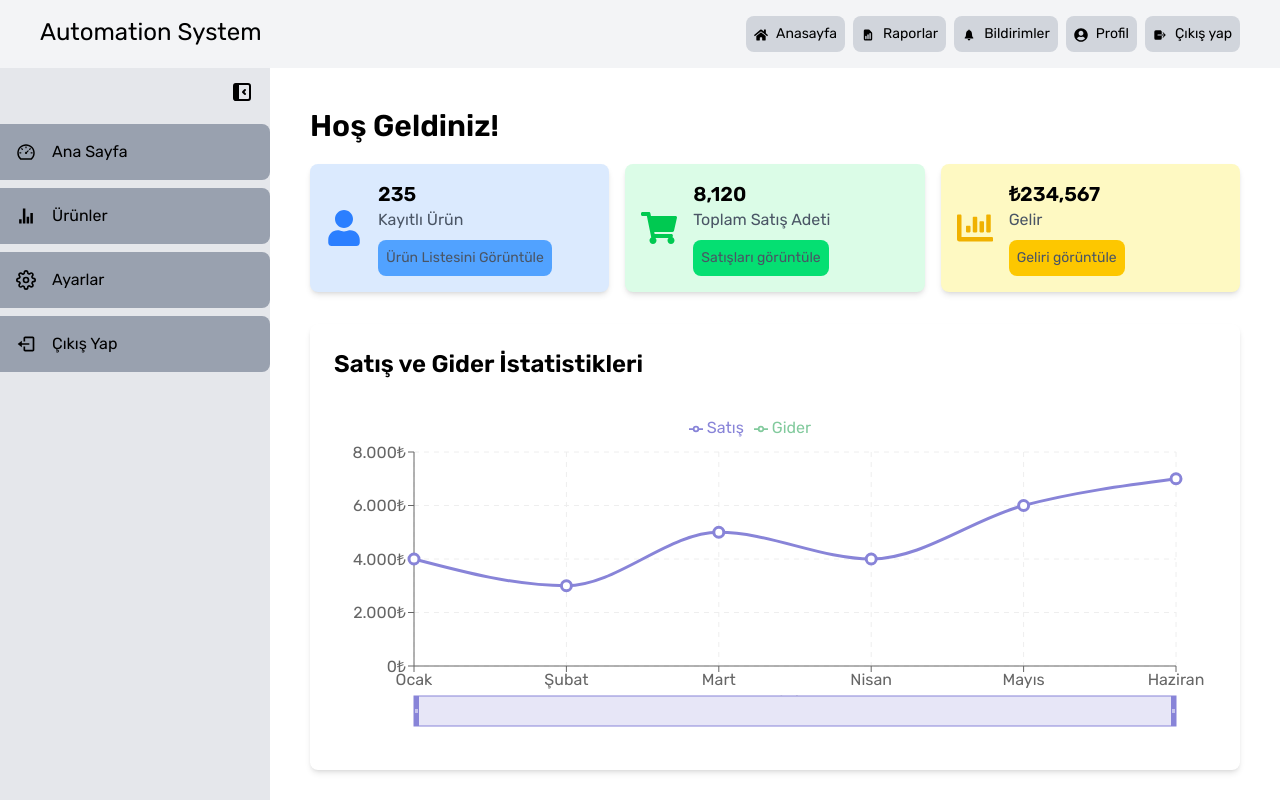
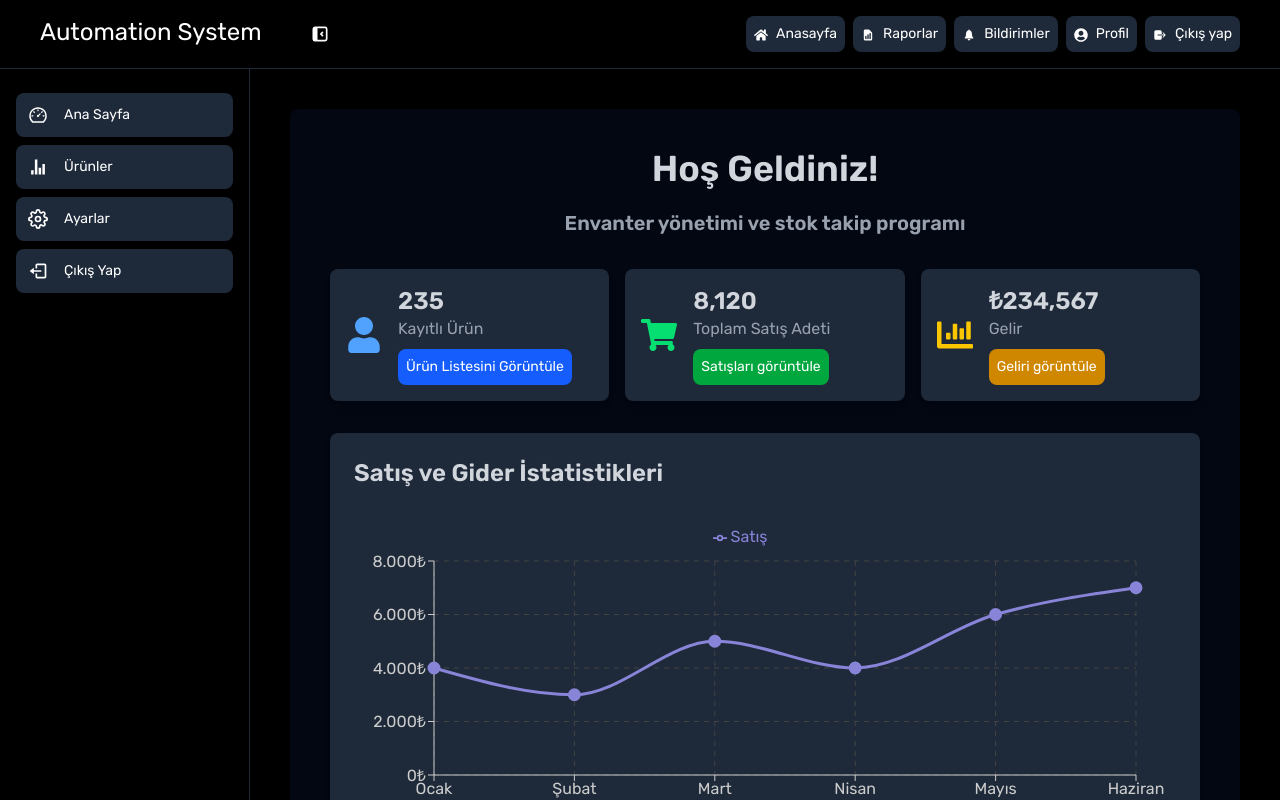
Before and after one commit to muhammed-ogz/AutomationSystem, a React (Vite) app in the folder client/: page / in a window 1280 px wide. Shown: the top 800 px of the page. Built offline with nearby package versions, Linux system fonts and the light colour scheme.

Commit message:
design change

```diff
--- a/client/src/App.tsx
+++ b/client/src/App.tsx
@@ -4,7 +4,7 @@ import Login from './pages/Auth/Login'
 import RegisterUser from './pages/Auth/RegisterUser'
 import DefaultLayout from './layout/DefaultLayout'
 import Home from './pages/Home/Home'
-import ListProduct from './pages/Home/Product/ListProduct'
+import ListProduct from './pages/Product/ListProduct'
 
 function App() {
 
--- a/client/src/components/Footer.tsx
+++ b/client/src/components/Footer.tsx
@@ -3,7 +3,7 @@ import { FaDiscord } from 'react-icons/fa'
 
 export default function Footer() {
   return (
-    <footer className="bg-gray-200 py-10 px-6">
+    <footer className="bg-gray-950 text-gray-300 py-10 px-6">
       <div className="max-w-7xl mx-auto grid grid-cols-1 md:grid-cols-3 gap-8">
 
         {/* 1. Sistem Bilgileri */}
--- a/client/src/components/Navbar.tsx
+++ b/client/src/components/Navbar.tsx
@@ -2,22 +2,32 @@ import { FaHome, FaUserCircle } from "react-icons/fa"
 import { HiDocumentReport } from "react-icons/hi"
 import { IoIosNotifications } from "react-icons/io"
 import { IoLogOut } from "react-icons/io5"
+import { TbLayoutSidebarLeftCollapseFilled, TbLayoutSidebarLeftExpand } from "react-icons/tb";
 
-const Navbar = () => {
+interface NavbarProps {
+  toggleSidebar?: () => void;
+}
+const Navbar = ({ toggleSidebar }: NavbarProps) => {
   return (
-    <section id='navbar'>
-        <div className='flex bg-gray-100 py-4 px-10'>
-          <h1 className='text-2xl'>Automation System</h1>
-          <div className='ml-auto'>
-            <ul className='flex space-x-2'>
-              <li><a href='#' className='flex bg-gray-300 px-2 py-2 text-sm rounded-lg hover:bg-cyan-400'><FaHome className="mt-1 mr-2"/>Anasayfa</a></li>
-              <li><a href='#' className='flex bg-gray-300 px-2 py-2 text-sm rounded-lg hover:bg-orange-400'><HiDocumentReport className="mt-1 mr-2"/>Raporlar</a></li>
-              <li><a href='#' className='flex bg-gray-300 px-2 py-2 text-sm rounded-lg hover:bg-gray-400'><IoIosNotifications className="mt-1 mr-2"/>Bildirimler</a></li>
-              <li><a href='#' className='flex bg-gray-300 px-2 py-2 text-sm rounded-lg hover:bg-yellow-400'><FaUserCircle className="mt-1 mr-2" />Profil</a></li>
-              <li><a href='#' className='flex bg-gray-300 px-2 py-2 text-sm rounded-lg hover:bg-red-400'><IoLogOut className="mt-1 mr-2" />Çıkış yap</a></li>
-            </ul>
-            </div>
+    <section id='navbar' className="border-b border-gray-800">
+      <div className='flex py-4 px-10'>
+        <h1 className='text-2xl'>Automation System</h1>
+        <button
+        onClick={toggleSidebar}
+        className="text-xl ml-10 p-2 rounded-lg"
+        >
+        {toggleSidebar ? <TbLayoutSidebarLeftCollapseFilled /> : <TbLayoutSidebarLeftExpand />}
+        </button>
+        <div className='ml-auto'>
+        <ul className='flex space-x-2'>
+          <li><a href='#' className='flex bg-gray-800 px-2 py-2 text-sm rounded-lg hover:bg-cyan-400'><FaHome className="mt-1 mr-2"/>Anasayfa</a></li>
+          <li><a href='#' className='flex bg-gray-800 px-2 py-2 text-sm rounded-lg hover:bg-orange-400'><HiDocumentReport className="mt-1 mr-2"/>Raporlar</a></li>
+          <li><a href='#' className='flex bg-gray-800 px-2 py-2 text-sm rounded-lg hover:bg-gray-400'><IoIosNotifications className="mt-1 mr-2"/>Bildirimler</a></li>
+          <li><a href='#' className='flex bg-gray-800 px-2 py-2 text-sm rounded-lg hover:bg-yellow-400'><FaUserCircle className="mt-1 mr-2" />Profil</a></li>
+          <li><a href='#' className='flex bg-gray-800 px-2 py-2 text-sm rounded-lg hover:bg-red-400'><IoLogOut className="mt-1 mr-2" />Çıkış yap</a></li>
+        </ul>
         </div>
+      </div>
     </section>
   )
 }
--- a/client/src/components/Sidebar.tsx
+++ b/client/src/components/Sidebar.tsx
@@ -1,10 +1,13 @@
-import { useState } from 'react';
 import { motion } from 'framer-motion';
 import { AiOutlineDashboard } from 'react-icons/ai';
 import { FiSettings }       from 'react-icons/fi';
 import { IoMdStats }        from 'react-icons/io';
 import { BiLogOut }         from 'react-icons/bi';
-import { TbLayoutSidebarLeftCollapseFilled, TbLayoutSidebarLeftExpand } from 'react-icons/tb';
+
+interface SidebarProps {
+  isOpen?: boolean;
+  toggleSidebar: () => void;
+}
 
 const menuItems = [
   { name: 'Ana Sayfa', icon: <AiOutlineDashboard />, link: '/' },
@@ -13,32 +16,27 @@ const menuItems = [
   { name: 'Çıkış Yap',    icon: <BiLogOut />, link: '/logout' }
 ];
 
-export default function Sidebar() {
-  const [isOpen, setIsOpen] = useState(true);
+
+export default function Sidebar({ isOpen }: SidebarProps) {
 
   return (
     <motion.div
-      animate={{ width: isOpen ? 270 : 60 }}
+      animate={{ width: isOpen ? 250 : 80 }}
       transition={{ damping: 20 }}
-      className="h-screen bg-gray-200 flex flex-col"
+      className="h-screen border-r border-gray-800 bg-black text-white flex flex-col p-4"
     >
-      <button
-        onClick={() => setIsOpen(!isOpen)}
-        className="px-10 py-3 w-10 self-end focus:outline-none text-2xl"
-      >
-        {isOpen ? <TbLayoutSidebarLeftCollapseFilled /> : <TbLayoutSidebarLeftExpand />}
-      </button>
-
+      {/* Menü Öğeleri */}
       <nav className="flex-1">
         {menuItems.map((item, idx) => (
           <motion.div
             key={idx}
-            className="flex items-center bg-gray-400 rounded-e-lg my-2 cursor-pointer p-4 hover:bg-gray-500 transition-colors"
-            whileHover={{ scale: 1.05 }}
+            className={`flex items-center ${
+              isOpen ? 'justify-start' : 'justify-center'
+            } p-3 my-2 rounded-lg bg-gray-800 hover:bg-gray-600 transition-all cursor-pointer`}
             onClick={() => window.location.href = item.link}
           >
             <div className="text-xl">{item.icon}</div>
-            {isOpen && <span className="ml-4">{item.name}</span>}
+            {isOpen && <span className="ml-4 text-sm">{item.name}</span>}
           </motion.div>
         ))}
       </nav>
--- a/client/src/layout/DefaultLayout.tsx
+++ b/client/src/layout/DefaultLayout.tsx
@@ -1,15 +1,16 @@
 import Navbar from '../components/Navbar'
 import Footer from '../components/Footer'
 import Sidebar from '../components/Sidebar'
-import type { ReactNode } from 'react'
+import { useState, type ReactNode } from 'react'
 
 const DefaultLayout:React.FC<{children : ReactNode}> = ({children}) => {
+  const [isSidebarOpen, setIsSidebarOpen] = useState(true);
   return (
     <>
-        <div className="flex flex-col min-h-screen">
-          <Navbar />
+        <div className="flex bg-black text-white flex-col min-h-screen">
+          <Navbar toggleSidebar={() => setIsSidebarOpen(!isSidebarOpen)} />
           <div className="flex flex-1">
-            <Sidebar />
+            <Sidebar isOpen={isSidebarOpen} toggleSidebar={()=> setIsSidebarOpen(!isSidebarOpen)}/>
             <div className="flex-1">
               {children}
             </div>
--- a/client/src/pages/Home/Home.tsx
+++ b/client/src/pages/Home/Home.tsx
@@ -9,17 +9,18 @@ const data = [
   { month: "Mayıs", sales: 6000 },
   { month: "Haziran", sales: 7000 },
 ];
-const currencyFormatter = (value : any) => `${value.toLocaleString('tr-TR')}₺`;
+const currencyFormatter = (value: any) => `${value.toLocaleString("tr-TR")}₺`;
+
 type CustomTooltipProps = TooltipProps<number, string>;
 
-const CustomTooltip = ({ active, payload , label }: CustomTooltipProps) => {
+const CustomTooltip = ({ active, payload, label }: CustomTooltipProps) => {
   if (active && payload && payload.length) {
     return (
-      <div className="bg-white p-2 border rounded shadow-md">
+      <div className="bg-gray-700 p-3 border border-gray-600 rounded shadow-md text-white">
         <p className="font-semibold mb-1">{label}</p>
-        {payload.map((entry : any) => (
+        {payload.map((entry: any) => (
           <p key={entry.name} className="text-sm">
-            {`${entry.name}: ${entry.value.toLocaleString('tr-TR')}₺`}
+            {`${entry.name}: ${entry.value.toLocaleString("tr-TR")}₺`}
           </p>
         ))}
       </div>
@@ -28,69 +29,95 @@ const CustomTooltip = ({ active, payload , label }: CustomTooltipProps) => {
   return null;
 };
 
-
 const Home: React.FC = () => {
-
   return (
     <>
-      <section id="home" className="m-10">
-        <div>
-          <h1 className="text-3xl font-semibold mb-5">Hoş Geldiniz!</h1>
+      <section id="home" className="m-10 rounded-lg text-gray-300 bg-gray-950 min-h-screen">
+        <div className="p-10">
+        <div className="justify-center items-center text-center mb-8">
+          <h1 className="text-4xl font-semibold mb-5">Hoş Geldiniz!</h1>
+          <p className="text-gray-400 text-xl font-semibold">Envanter yönetimi ve stok takip programı</p>
         </div>
         <div className="grid grid-cols-1 md:grid-cols-3 gap-4 mb-8">
-          <div className="bg-blue-100 p-4 rounded-lg shadow-md flex items-center gap-4">
-            <FaUser className="text-blue-500 text-4xl" />
+          <div className="bg-gray-800 p-4 rounded-lg shadow-md flex items-center gap-4">
+            <FaUser className="text-blue-400 text-4xl" />
             <div>
-              <p className="text-xl font-semibold">235</p>
-              <p className="text-gray-600">Kayıtlı Ürün</p>
+              <p className="text-2xl font-semibold">235</p>
+              <p className="text-gray-400">Kayıtlı Ürün</p>
               <button
                 onClick={() => window.location.href = "/products"}
-                  className="bg-blue-400 p-2 mt-2 rounded-lg text-gray-600 text-sm hover:bg-blue-500 transition-colors duration-300"
+                className="bg-blue-600 p-2 mt-2 rounded-lg text-white text-sm hover:bg-blue-500 transition-colors duration-300"
               >
                 Ürün Listesini Görüntüle
               </button>
             </div>
           </div>
-          <div className="bg-green-100 p-4 rounded-lg shadow-md flex items-center gap-4">
-            <FaShoppingCart className="text-green-500 text-4xl" />
+          <div className="bg-gray-800 p-4 rounded-lg shadow-md flex items-center gap-4">
+            <FaShoppingCart className="text-green-400 text-4xl" />
             <div>
-              <p className="text-xl font-semibold">8,120</p>
-              <p className="text-gray-600">Toplam Satış Adeti</p>
-              <button className="bg-green-400 p-2 mt-2 rounded-lg text-gray-600 text-sm hover:bg-green-500">Satışları görüntüle</button>
+              <p className="text-2xl font-semibold">8,120</p>
+              <p className="text-gray-400">Toplam Satış Adeti</p>
+              <button className="bg-green-600 p-2 mt-2 rounded-lg text-white text-sm hover:bg-green-500">
+                Satışları görüntüle
+              </button>
             </div>
           </div>
-          <div className="bg-yellow-100 p-4 rounded-lg shadow-md flex items-center gap-4">
-            <FaChartBar className="text-yellow-500 text-4xl" />
+          <div className="bg-gray-800 p-4 rounded-lg shadow-md flex items-center gap-4">
+            <FaChartBar className="text-yellow-400 text-4xl" />
             <div>
-              <p className="text-xl font-semibold">₺234,567</p>
-              <p className="text-gray-600">Gelir</p>
-              <button className="bg-yellow-400 p-2 mt-2 rounded-lg text-gray-600 text-sm hover:bg-yellow-500">Geliri görüntüle</button>
+              <p className="text-2xl font-semibold">₺234,567</p>
+              <p className="text-gray-400">Gelir</p>
+              <button className="bg-yellow-600 p-2 mt-2 rounded-lg text-white text-sm hover:bg-yellow-500">
+                Geliri görüntüle
+              </button>
             </div>
           </div>
         </div>
-        <div className="bg-white shadow-md rounded-lg p-6">
+        <div className="bg-gray-800 text-gray-300 shadow-md rounded-lg p-6">
           <h2 className="text-2xl font-semibold mb-4">Satış ve Gider İstatistikleri</h2>
           <ResponsiveContainer width="100%" height={350}>
             <LineChart data={data} margin={{ top: 20, right: 40, left: 0, bottom: 20 }}>
-              <CartesianGrid stroke="#eee" strokeDasharray="5 5" />
-              <XAxis dataKey="month">
-                <Label value="Aylar" position="bottom" offset={0} />
+              <CartesianGrid stroke="#444" strokeDasharray="5 5" />
+              <XAxis
+                dataKey="month"
+                tick={{ fill: "#ccc" }}
+                axisLine={{ stroke: "#ccc" }}
+                tickLine={{ stroke: "#ccc" }}
+              >
+                <Label value="Aylar" position="bottom" offset={0} fill="#ccc" />
               </XAxis>
-              <YAxis tickFormatter={currencyFormatter} width={80} />
+              <YAxis
+                tickFormatter={currencyFormatter}
+                width={80}
+                tick={{ fill: "#ccc" }}
+                axisLine={{ stroke: "#ccc" }}
+                tickLine={{ stroke: "#ccc" }}
+              />
               <Tooltip content={<CustomTooltip />} />
-              <Legend verticalAlign="top" height={36} />
-              {/* Satış miktarı */}
-              <Line type="monotone" dataKey="sales" name="Satış" stroke="#8884d8" strokeWidth={3} dot={{ r: 5 }} activeDot={{ r: 8 }} />
-              {/* Gider miktarı */}
-              <Line type="monotone" dataKey="expense" name="Gider" stroke="#82ca9d" strokeWidth={3} dot={{ r: 5 }} />
-              {/* Zaman çizgisi kaydırıcı */}
-              <Brush dataKey="month" height={30} stroke="#8884d8" />
+              <Legend verticalAlign="top" height={36} wrapperStyle={{ color: "#ccc" }} />
+              <Line
+                type="monotone"
+                dataKey="sales"
+                name="Satış"
+                stroke="#8884d8"
+                strokeWidth={3}
+                dot={{ r: 5, stroke: "#8884d8", fill: "#8884d8" }}
+                activeDot={{ r: 8, stroke: "#8884d8", fill: "#8884d8" }}
+              />
+              <Brush
+                dataKey="month"
+                height={30}
+                stroke="#8884d8"
+                fill="#333"
+                tickFormatter={(month) => month}
+              />
             </LineChart>
           </ResponsiveContainer>
+        </div>
       </div>
     </section>
   </>
 );
-};
+}
 
 export default Home;
```
Also changed, not shown: client/src/pages/Product/AddProduct.tsx (renamed from client/src/pages/Home/Product/AddProduct.tsx), client/src/pages/Product/ListProduct.tsx (renamed from client/src/pages/Home/Product/ListProduct.tsx). Lines whose indentation alone changed are shown as unchanged.
